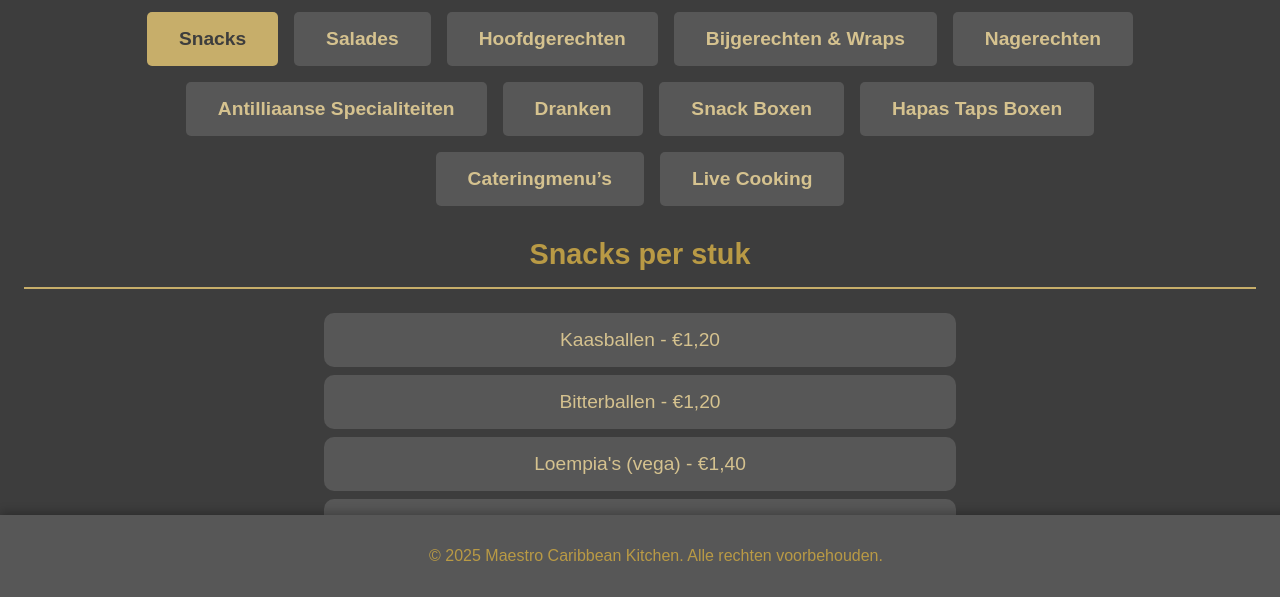
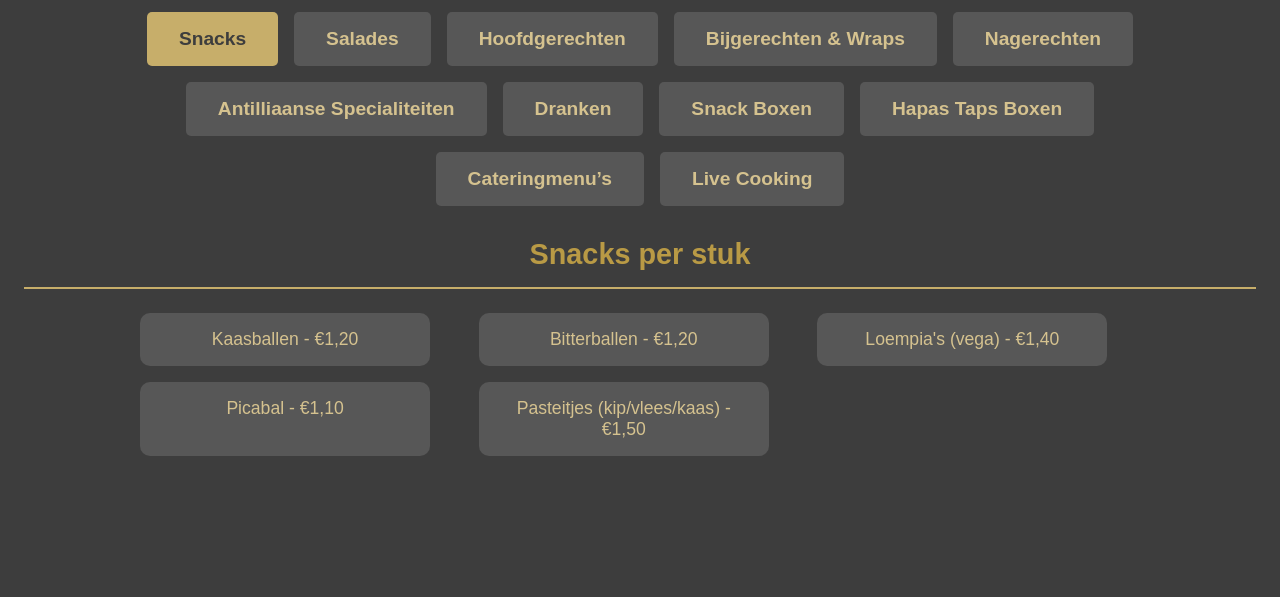
Before and after one commit to Joshua-dos-santos/maestros, a plain HTML site: page menu.html in a window 1280 px wide. Shown: the part 203-800 px from the top of the page. Drawn offline with Linux system fonts and the light colour scheme; a script that the page names is missing.

Commit message:
Added grid system to the menu

```diff
--- a/menu.html
+++ b/menu.html
@@ -79,13 +79,7 @@
                 <li>Zuurgoed (komkommer en ui) - €4,00</li>
                 <li>Gebakken banaan - €4,00</li>
                 <li>Kousenband - €4,00</li>
-                <li>Surinaamse rijst:
-                    <ul>
-                        <li>Klein - €10</li>
-                        <li>Middel - €15</li>
-                        <li>Groot - €25</li>
-                    </ul>
-                </li>
+                <li>Surinaamse rijst (Klein - €10, Middel - €15, Groot - €25)</li>
                 <li>Funchi - €3,00</li>
                 <li>Witte rijst - €2,00</li>
             </ul>
@@ -160,10 +154,6 @@
             <p>Kosten: €80 per uur (menu in overleg, exclusief ingrediëntenkosten).</p>
         </div>
     </section>
-
-    <footer>
-        <p>&copy; 2025 Maestro Caribbean Kitchen. Alle rechten voorbehouden.</p>
-    </footer>
 </body>
 </html>
 
--- a/styles.css
+++ b/styles.css
@@ -186,6 +186,25 @@ nav ul li a:hover {
     color: #3d3d3d;
 }
 
+.tab-content ul {
+    display: grid;
+    grid-template-columns: repeat(auto-fit, minmax(250px, 1fr));
+    gap: 1rem;
+    list-style-type: none;
+    padding: 0;
+    margin: 0 auto;
+    max-width: 1000px;
+}
+
+.tab-content ul li {
+    background-color: #575757;
+    padding: 1rem;
+    border-radius: 10px;
+    text-align: center;
+    font-size: 1.1rem;
+    margin: 0;
+}
+
 .contact-info {
     background-color: #3d3d3d;
     padding: 4vh;
```
